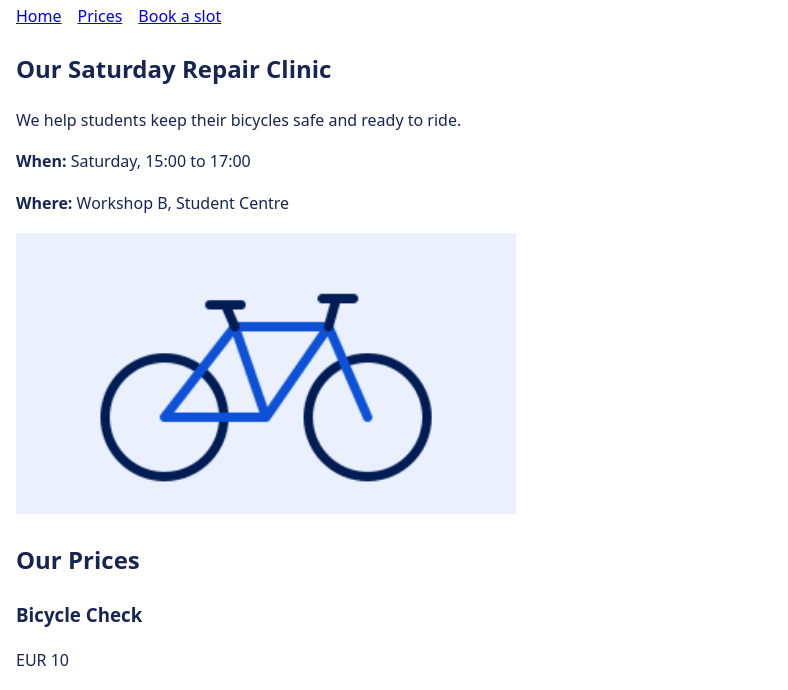
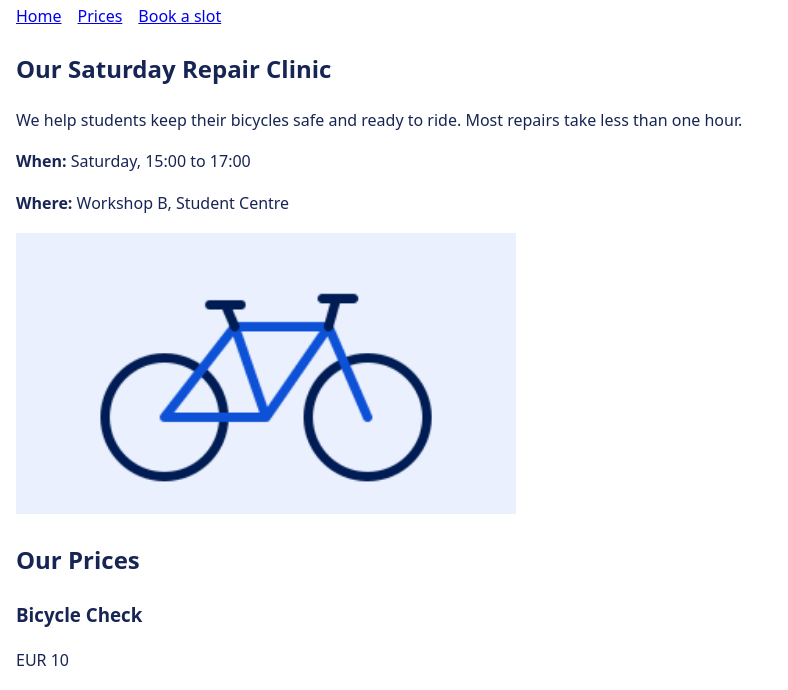
Before and after one commit to arvinderis/w1-the-clinic-page-v5, a plain HTML site: page index.html in a window 1280 px wide. Shown: the part 90-780 px from the top of the page, without its empty margins (0-788 px from the left). Drawn offline with Linux system fonts and the light colour scheme.

Commit message:
Say how long most repairs take, so riders can plan their Saturday

```diff
--- a/index.html
+++ b/index.html
@@ -22,8 +22,8 @@
 <section id="home">
   <h2>Our Saturday Repair Clinic</h2>
   <p>
-    We help students keep their bicycles
-    safe and ready to ride.
+    We help students keep their bicycles safe and ready to ride.
+    Most repairs take less than one hour.
   </p>
   <p>
     <strong>When:</strong>
```
